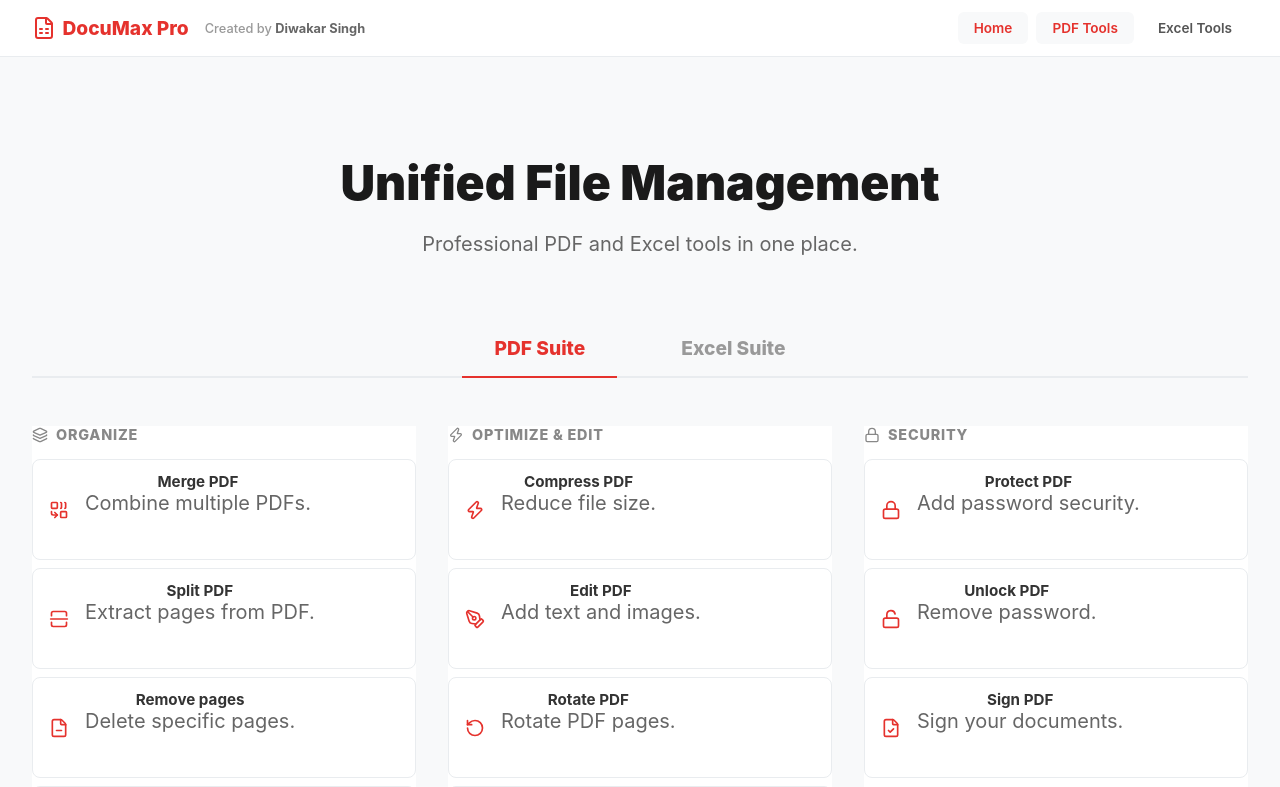
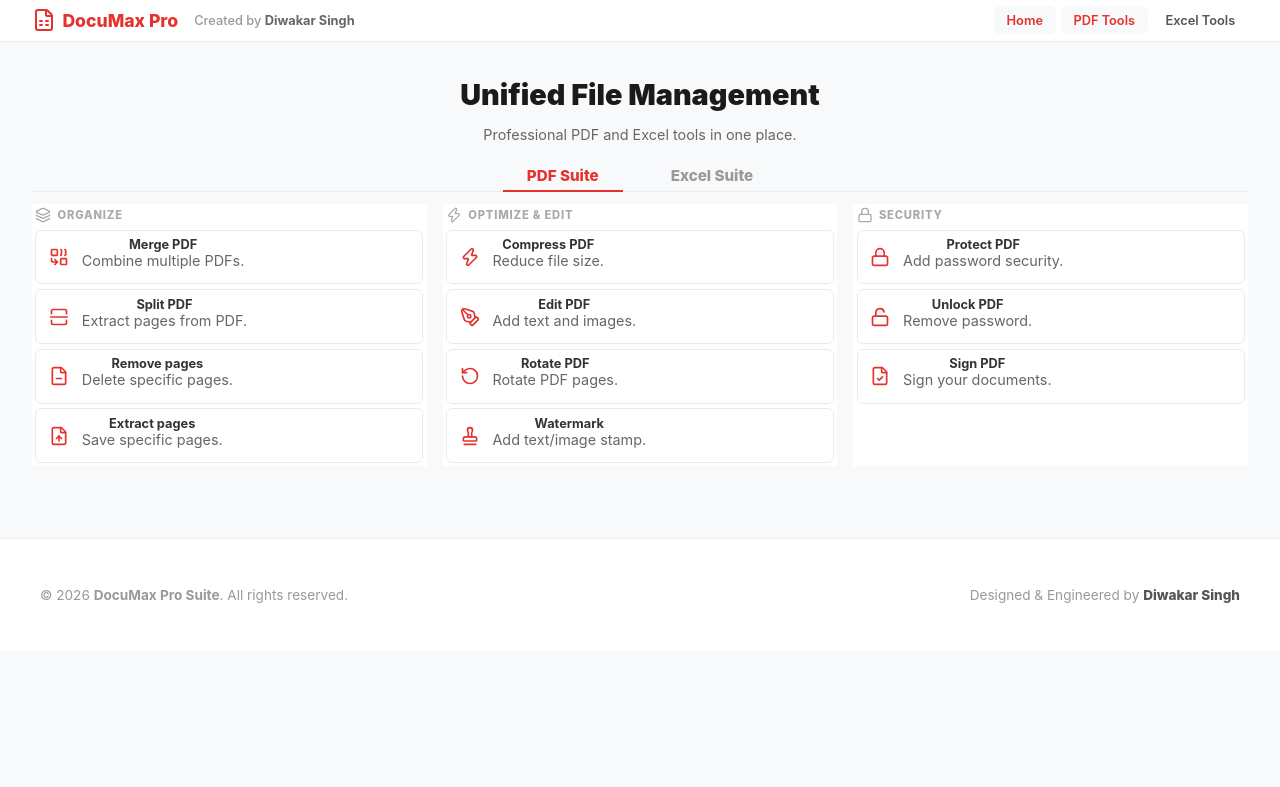
Before and after one commit to diwakarsingh01-tech/file-compiler-pro, a React (Vite) app in the folder client/: page / in a window 1280 px wide. Shown: the top 787 px of the page. Built offline with nearby package versions, Linux system fonts and the light colour scheme.

Commit message:
Optimize for zero-scroll: Ultra-compact landing page with single-viewport layout

```diff
--- a/client/src/index.css
+++ b/client/src/index.css
@@ -10,25 +10,23 @@
   --shadow: 0 2px 10px rgba(0,0,0,0.05);
 }
 
-body { margin: 0; min-height: 100vh; }
+body { margin: 0; min-height: 100vh; overflow-x: hidden; }
 
-.app-wrapper { display: flex; flex-direction: column; min-height: 100vh; }
+.app-wrapper { display: flex; flex-direction: column; height: 100vh; overflow: hidden; }
 
 /* Header & Nav */
 .premium-header {
   background: white;
-  padding: 0.75rem 2rem;
+  padding: 0.4rem 2rem;
   display: flex;
   align-items: center;
   justify-content: space-between;
   border-bottom: 1px solid var(--border);
-  position: sticky;
-  top: 0;
-  z-index: 100;
+  flex-shrink: 0;
 }
 
 .logo {
-  font-size: 1.2rem;
+  font-size: 1.1rem;
   font-weight: 800;
   color: var(--primary);
   display: flex;
@@ -36,12 +34,12 @@ body { margin: 0; min-height: 100vh; }
   gap: 0.4rem;
 }
 
-.main-nav { display: flex; gap: 0.5rem; }
+.main-nav { display: flex; gap: 0.3rem; }
 
 .nav-link {
-  padding: 0.5rem 1rem;
+  padding: 0.4rem 0.8rem;
   border-radius: 6px;
-  font-size: 0.85rem;
+  font-size: 0.8rem;
   font-weight: 600;
   cursor: pointer;
   transition: all 0.2s;
@@ -55,24 +53,26 @@ body { margin: 0; min-height: 100vh; }
 
 /* Dashboard 2.0 - Compact & Segmented */
 .dashboard-container {
-  max-width: 1300px;
+  max-width: 1400px;
   margin: 0 auto;
-  padding: 2rem;
+  padding: 0.5rem 2rem;
   width: 100%;
   box-sizing: border-box;
+  flex: 1;
+  overflow: hidden;
 }
 
 .segment-tabs {
   display: flex;
   justify-content: center;
-  gap: 2rem;
-  margin-bottom: 3rem;
-  border-bottom: 2px solid var(--border);
+  gap: 1.5rem;
+  margin-bottom: 0.75rem;
+  border-bottom: 1px solid var(--border);
 }
 
 .segment-tab {
-  padding: 1rem 2rem;
-  font-size: 1.2rem;
+  padding: 0.4rem 1.5rem;
+  font-size: 0.95rem;
   font-weight: 800;
   cursor: pointer;
   color: #999;
@@ -86,7 +86,7 @@ body { margin: 0; min-height: 100vh; }
 .segment-tab.active::after {
   content: '';
   position: absolute;
-  bottom: -2px;
+  bottom: -1px;
   left: 0;
   right: 0;
   height: 2px;
@@ -96,48 +96,49 @@ body { margin: 0; min-height: 100vh; }
 /* Tool Sections */
 .category-container {
   display: grid;
-  grid-template-columns: repeat(auto-fit, minmax(300px, 1fr));
-  gap: 2rem;
+  grid-template-columns: repeat(auto-fit, minmax(280px, 1fr));
+  gap: 1rem;
 }
 
 .category-box {
   background: white;
+  padding: 0.2rem;
 }
 
 .category-title {
-  font-size: 0.9rem;
+  font-size: 0.7rem;
   font-weight: 800;
-  color: #888;
+  color: #aaa;
   text-transform: uppercase;
   letter-spacing: 0.05rem;
-  margin-bottom: 1rem;
+  margin-bottom: 0.4rem;
   display: flex;
   align-items: center;
-  gap: 0.5rem;
+  gap: 0.4rem;
 }
 
 .compact-grid {
   display: grid;
   grid-template-columns: 1fr;
-  gap: 0.5rem;
+  gap: 0.3rem;
 }
 
 .compact-tool-card {
   display: flex;
   align-items: center;
-  gap: 1rem;
-  padding: 0.75rem 1rem;
+  gap: 0.8rem;
+  padding: 0.4rem 0.8rem;
   background: white;
   border: 1px solid var(--border);
-  border-radius: 8px;
+  border-radius: 6px;
   cursor: pointer;
   transition: all 0.2s;
 }
 
 .compact-tool-card:hover {
   border-color: var(--primary);
-  background: #fff5f5;
-  transform: translateX(5px);
+  background: #fffafa;
+  transform: translateX(3px);
 }
 
 .compact-tool-card.excel:hover {
@@ -156,14 +157,14 @@ body { margin: 0; min-height: 100vh; }
 
 .tool-info h3 {
   margin: 0;
-  font-size: 0.95rem;
+  font-size: 0.8rem;
   font-weight: 700;
 }
 
 .tool-info p {
   margin: 0;
-  font-size: 0.8rem;
-  color: #777;
+  font-size: 0.7rem;
+  color: #888;
 }
 
 /* Workspace - High Fidelity Overhaul */
@@ -171,100 +172,87 @@ body { margin: 0; min-height: 100vh; }
   flex: 1;
   display: flex;
   background: #f4f7f9;
-  padding: 2.5rem;
-  gap: 2.5rem;
-  min-height: calc(100vh - 70px);
+  padding: 1.5rem;
+  gap: 1.5rem;
+  overflow: hidden;
 }
 
 .main-content {
   flex: 1;
   background: white;
-  border-radius: 20px;
-  box-shadow: 0 15px 50px rgba(0,0,0,0.03);
-  padding: 3rem;
+  border-radius: 16px;
+  box-shadow: 0 10px 30px rgba(0,0,0,0.03);
+  padding: 1.5rem;
   display: flex;
   flex-direction: column;
   border: 1px solid rgba(0,0,0,0.05);
+  overflow-y: auto;
 }
 
 .sidebar {
-  width: 360px;
+  width: 320px;
   background: white;
-  border-radius: 20px;
-  box-shadow: 0 15px 50px rgba(0,0,0,0.03);
-  padding: 2.5rem;
+  border-radius: 16px;
+  box-shadow: 0 10px 30px rgba(0,0,0,0.03);
+  padding: 1.5rem;
   display: flex;
   flex-direction: column;
   border: 1px solid rgba(0,0,0,0.05);
-  position: sticky;
-  top: 90px;
   height: fit-content;
 }
 
 /* File Grid & Cards */
 .file-grid {
   display: grid;
-  grid-template-columns: repeat(auto-fill, minmax(170px, 170px));
-  gap: 2.5rem;
-  padding: 1rem;
+  grid-template-columns: repeat(auto-fill, minmax(140px, 140px));
+  gap: 1.5rem;
 }
 
 .file-card {
-  width: 170px;
-  height: 210px;
+  width: 140px;
+  height: 180px;
   background: white;
   border: 2px solid #f2f2f2;
-  border-radius: 14px;
-  padding: 1.5rem;
+  border-radius: 10px;
+  padding: 1rem;
   display: flex;
   flex-direction: column;
   align-items: center;
   position: relative;
-  transition: all 0.3s cubic-bezier(0.4, 0, 0.2, 1);
-  cursor: grab;
+  transition: all 0.2s;
 }
 
 .file-card:hover {
   border-color: var(--primary);
-  transform: translateY(-10px);
-  box-shadow: 0 15px 30px rgba(229, 50, 45, 0.12);
+  transform: translateY(-5px);
 }
 
 .file-card .remove-btn {
   position: absolute;
-  top: -12px;
-  right: -12px;
+  top: -8px;
+  right: -8px;
   background: #2d3436;
   color: white;
   border-radius: 50%;
-  width: 30px;
-  height: 30px;
+  width: 24px;
+  height: 24px;
   display: flex;
   align-items: center;
   justify-content: center;
   cursor: pointer;
-  border: 3px solid white;
-  box-shadow: 0 5px 15px rgba(0,0,0,0.15);
-  transition: all 0.2s;
-  z-index: 10;
-}
-
-.file-card .remove-btn:hover {
-  background: var(--primary);
-  transform: scale(1.15) rotate(90deg);
+  border: 2px solid white;
 }
 
 .file-card .icon-container {
-  margin-top: 1.5rem;
+  margin-top: 1rem;
   color: var(--primary);
-  opacity: 0.95;
 }
 
 .file-card.excel .icon-container { color: var(--excel); }
 
 .file-name {
   margin-top: auto;
-  font-size: 0.85rem;
+  font-size: 0.75rem;
   text-align: center;
   font-weight: 700;
   color: #2d3436;
@@ -277,149 +265,66 @@ body { margin: 0; min-height: 100vh; }
 .add-more-card {
   border: 2px dashed #b2bec3;
   background: #fbfbfc;
-  color: #636e72;
-}
-
-.add-more-card:hover {
-  border-color: var(--primary);
-  background: #fff5f5;
-  color: var(--primary);
-}
-
-/* Sidebar Options */
-.sidebar h2 {
-  font-size: 1.6rem;
-  font-weight: 900;
-  margin-bottom: 2rem;
-  color: #2d3436;
-  border-bottom: 3px solid #f1f2f6;
-  padding-bottom: 1rem;
-  text-transform: capitalize;
-}
-
-.option-card {
-  border: 2px solid #f1f2f6;
-  border-radius: 14px;
-  padding: 1.5rem;
-  margin-bottom: 1.2rem;
-  cursor: pointer;
-  transition: all 0.2s;
-  background: #fafbfc;
-}
-
-.option-card.active {
-  border-color: var(--primary);
-  background: #fff5f5;
-  box-shadow: 0 5px 20px rgba(229, 50, 45, 0.08);
-}
-
-.option-title {
-  font-weight: 800;
-  font-size: 1.05rem;
-  margin-bottom: 0.5rem;
-  color: #2d3436;
-}
-
-.option-desc {
-  font-size: 0.85rem;
-  color: #636e72;
-  line-height: 1.5;
 }
 
 /* Hero Section */
 .hero {
   text-align: center;
-  padding: 4rem 0;
+  padding: 1rem 0;
 }
 
-.hero h1 { font-size: 3rem; font-weight: 900; margin-bottom: 1rem; color: #1a1a1a; }
-.hero p { font-size: 1.25rem; color: #666; margin-bottom: 2rem; }
+.hero h1 { font-size: 1.8rem; font-weight: 900; margin-bottom: 0.2rem; color: #1a1a1a; }
+.hero p { font-size: 0.9rem; color: #666; margin-bottom: 0.5rem; }
 
 /* Buttons & Links */
 .btn {
-  padding: 0.75rem 1.5rem;
-  border-radius: 8px;
+  padding: 0.5rem 1rem;
+  border-radius: 6px;
   border: 1px solid #dfe6e9;
   background: white;
   color: #2d3436;
   font-weight: 700;
   cursor: pointer;
-  transition: all 0.2s;
-  font-size: 0.95rem;
-  display: inline-flex;
-  align-items: center;
-  gap: 0.5rem;
-}
-
-.btn:hover {
-  background: #f8f9fa;
-  border-color: #b2bec3;
-  transform: translateY(-1px);
+  font-size: 0.8rem;
 }
 
 .select-btn {
-  padding: 1.5rem 4rem;
+  padding: 1rem 3rem;
   background: var(--primary);
   color: white !important;
-  font-size: 1.8rem;
+  font-size: 1.4rem;
   font-weight: 900;
-  border-radius: 12px;
+  border-radius: 10px;
   cursor: pointer;
-  box-shadow: 0 10px 30px rgba(229, 50, 45, 0.3);
-  transition: all 0.3s cubic-bezier(0.175, 0.885, 0.32, 1.275);
-  display: inline-block;
+  transition: all 0.2s;
   text-transform: uppercase;
-  letter-spacing: 1px;
-}
-
-.select-btn:hover {
-  transform: scale(1.05) translateY(-3px);
-  background: var(--primary-dark);
-  box-shadow: 0 15px 40px rgba(229, 50, 45, 0.4);
 }
 
 .action-btn {
   width: 100%;
-  padding: 1.4rem;
+  padding: 1rem;
   background: var(--primary);
   color: white !important;
   border: none;
-  border-radius: 14px;
-  font-size: 1.3rem;
+  border-radius: 10px;
+  font-size: 1.1rem;
   font-weight: 900;
   cursor: pointer;
-  margin-top: 2.5rem;
-  box-shadow: 0 10px 25px rgba(229, 50, 45, 0.3);
-  transition: all 0.3s;
+  margin-top: 1.5rem;
   text-transform: uppercase;
-  letter-spacing: 1.5px;
-}
-
-.action-btn:hover:not(:disabled) {
-  background: var(--primary-dark);
-  transform: translateY(-3px);
-  box-shadow: 0 15px 35px rgba(229, 50, 45, 0.4);
 }
 
 .download-link {
   background: var(--primary);
   color: white !important;
-  padding: 1.5rem 3.5rem;
-  border-radius: 12px;
-  font-size: 1.6rem;
+  padding: 1.2rem 3rem;
+  border-radius: 10px;
+  font-size: 1.4rem;
   font-weight: 900;
   text-decoration: none;
   display: inline-flex;
   align-items: center;
-  gap: 1rem;
-  box-shadow: 0 10px 30px rgba(229, 50, 45, 0.25);
-  transition: all 0.3s;
-}
-
-.download-link:hover {
-  background: var(--primary-dark);
-  transform: translateY(-3px);
-  box-shadow: 0 15px 40px rgba(229, 50, 45, 0.35);
+  gap: 0.8rem;
 }
 
 .loading-overlay {
```
